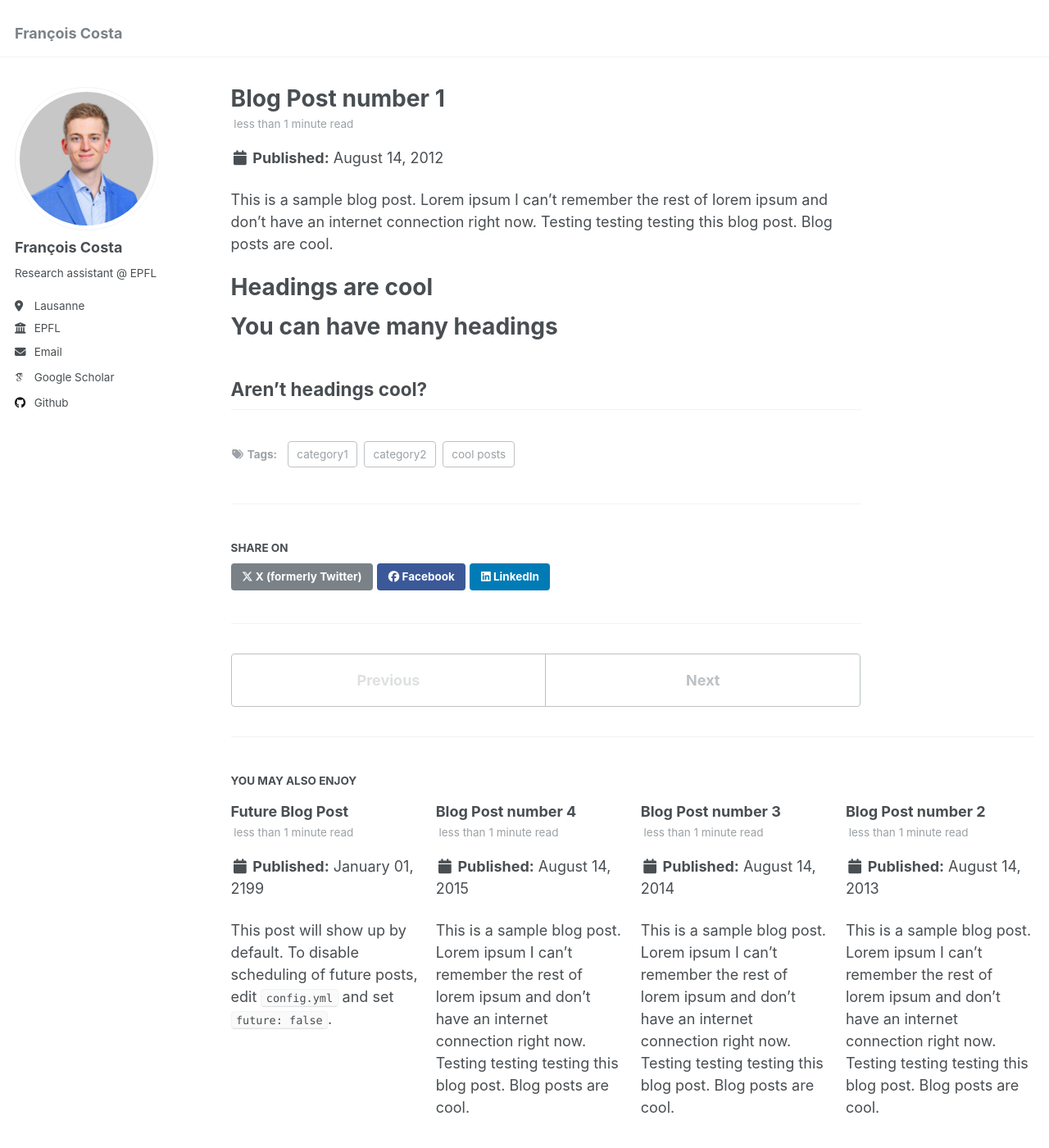
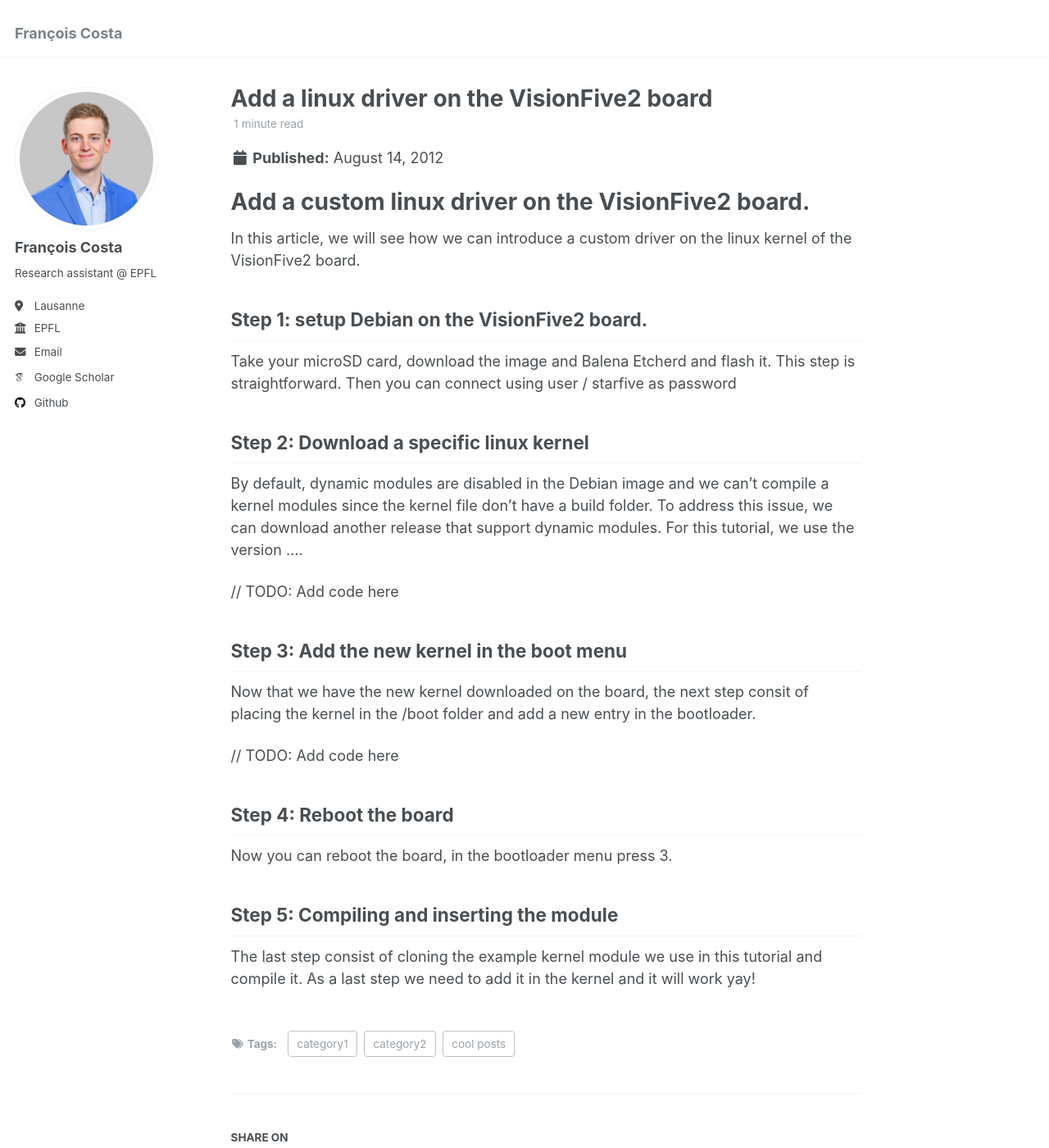
Before and after one commit to francois141/francois141.github.io, a Jekyll site: the page built from _posts/2012-08-14-blog-post-1.md, in a window 1280 px wide and 1400 px high. Shown: the whole window at 82% size. Built offline with Jekyll 4.4.1, drawn with Linux system fonts in a browser that asks for light colours; some web fonts are replaced.

Commit message:
First draft of first blogpost

```diff
--- a/_posts/2012-08-14-blog-post-1.md
+++ b/_posts/2012-08-14-blog-post-1.md
@@ -1,5 +1,5 @@
 ---
-title: 'Blog Post number 1'
+title: 'Add a linux driver on the VisionFive2 board'
 date: 2012-08-14
 permalink: /posts/2012/08/blog-post-1/
 tags:
@@ -8,13 +8,37 @@ tags:
   - category2
 ---
 
-This is a sample blog post. Lorem ipsum I can't remember the rest of lorem ipsum and don't have an internet connection right now. Testing testing testing this blog post. Blog posts are cool.
-
-Headings are cool
+Add a custom linux driver on the VisionFive2 board.
 ======
 
-You can have many headings
-======
+In this article, we will see how we can introduce a custom driver on the linux kernel of the VisionFive2 board.
 
-Aren't headings cool?
+Step 1: setup Debian on the VisionFive2 board.
 ------
+
+Take your microSD card, download the image and Balena Etcherd and flash it. This step is straightforward. Then you can connect using user / starfive as password
+
+Step 2: Download a specific linux kernel
+------
+
+By default, dynamic modules are disabled in the Debian image and we can't compile a kernel modules since the kernel file don't have a build folder. To address this issue, we can download another release that support dynamic modules. For this tutorial, we use the version ....
+
+// TODO: Add code here
+
+Step 3: Add the new kernel in the boot menu
+------
+
+Now that we have the new kernel downloaded on the board, the next step consit of placing the kernel in the /boot folder and add a new entry in the bootloader.
+
+// TODO: Add code here
+
+Step 4: Reboot the board
+------
+
+Now you can reboot the board, in the bootloader menu press 3.
+
+
+Step 5: Compiling and inserting the module
+------
+
+The last step consist of cloning the example kernel module we use in this tutorial and compile it. As a last step we need to add it in the kernel and it will work yay!
```
